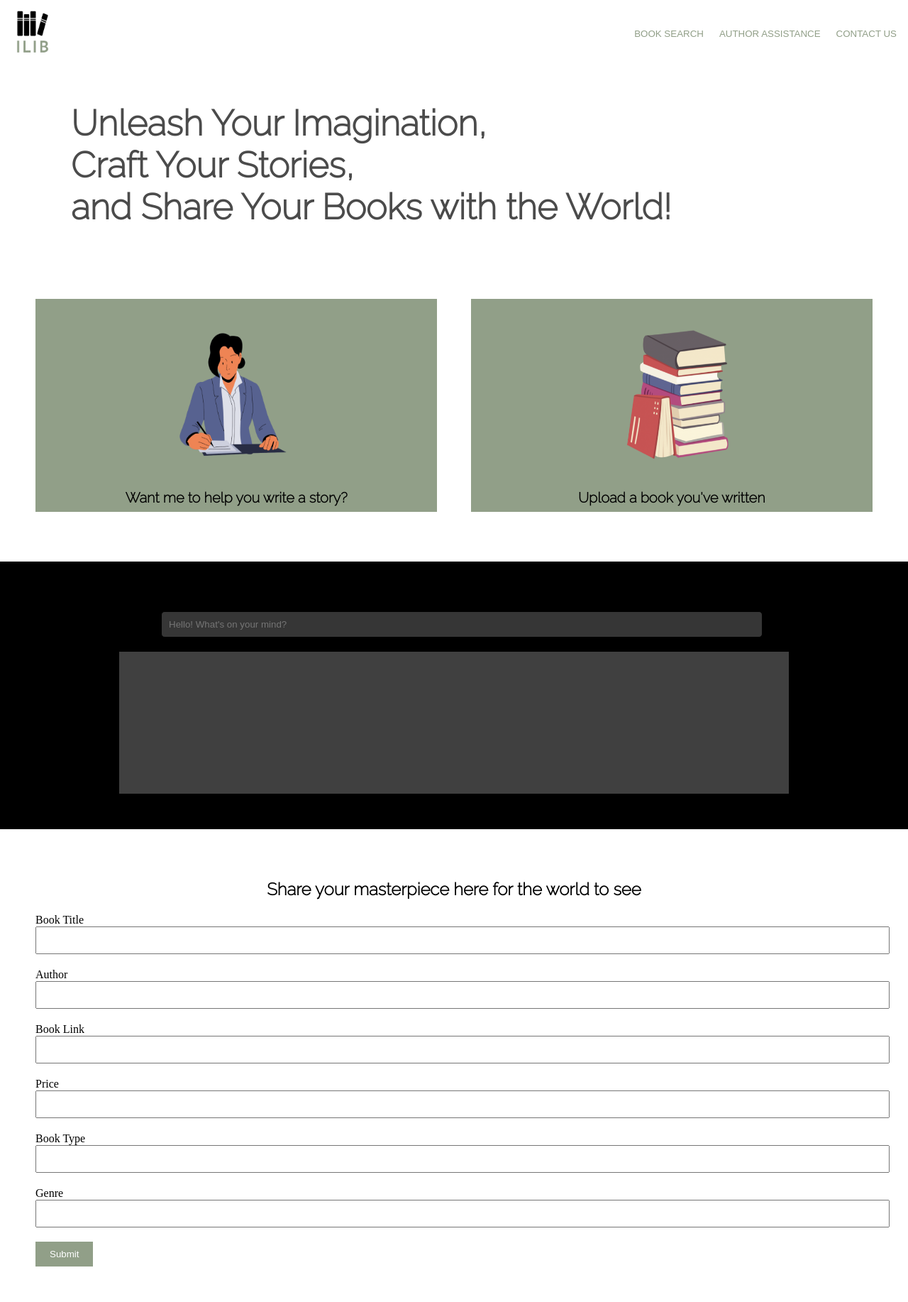
After one commit to vagisha15/book-finder, a Flask app: page /templates/writer.html in a window 1280 px wide. The commit adds this page. Shown: the whole page at 71% size. Run offline with Flask 3, Linux system fonts and the light colour scheme; some libraries are stand-ins or nearby versions.

Commit message:
working code -Styling changes and changes for Author's page

```diff
--- a/app.py
+++ b/app.py
@@ -30,6 +30,14 @@ def process_user_input(field,response):
 @app.route('/')
 def home():
     return render_template('src.html')
+
+@app.route('/templates/menu.html')
+def return_menu():
+    return render_template('menu.html')
+
+@app.route('/templates/writer.html')
+def return_writer_page():
+    return render_template('writer.html')
 
 @app.route('/api/book-details',methods=['POST'])
 def get_book_rating():
--- /dev/null
+++ b/static/menu.js
@@ -0,0 +1,26 @@
+// Fetch the menu.html file
+fetch('/templates/menu.html')
+  .then(function(response) {
+    return response.text();
+  })
+  .then(function(data) {
+    // Insert the menu.html content into the 'menu' div
+    document.getElementById('menu').innerHTML = data;
+
+    // Add event listener to the 'Writer' button
+    var writerButton = document.getElementById('writer-button');
+    writerButton.addEventListener('click', function() {
+      // Open the desired page when the button is clicked
+      window.location.href = '/templates/writer.html';
+    });
+
+    var homeButton = document.getElementById('reader-button');
+    homeButton.addEventListener('click', function() {
+      // Open the desired page when the button is clicked
+      window.location.href = '/';
+    });
+
+  })
+  .catch(function(error) {
+    console.error('Error:', error);
+  });
--- a/static/script.js
+++ b/static/script.js
@@ -2,6 +2,7 @@ document.getElementById("myForm").addEventListener("submit", function(event) {
   event.preventDefault();
   document.getElementById("header").style.display = "none";
   document.getElementById("inputDiv").style.display = "none";
+
   var inputString = document.getElementById("inputString").value;
   var url = "/api/images";
   var requestData = { inputString: inputString };
--- /dev/null
+++ b/templates/menu.html
@@ -0,0 +1,54 @@
+<!DOCTYPE html>
+<html lang="en">
+<head>
+  <meta charset="UTF-8">
+  <meta name="viewport" content="width=device-width, initial-scale=1.0">
+  <style>
+    /* CSS for menu bar */
+  #menu-bar {
+  display: flex;
+  justify-content: space-between;
+  align-items: center;
+  padding: 10px;
+  }
+
+  #menu-bar img {
+  height: 70px;
+  width: 70px;
+  margin-right: 10px;
+  }
+
+  #menu-bar .menu-buttons {
+  display: flex;
+  color: #919F88;
+  background-color: white;
+  }
+
+  #menu-bar .menu-buttons input {
+  margin-left: 10px;
+  border: none;
+  color: #919F88;
+  background-color: white;
+  }
+
+  #menu-bar .menu-buttons input:hover {
+  color: black;
+  }
+
+  </style>
+</head>
+
+<body>
+  <nav id="menu-bar">
+    <div>
+      <img src="/static/logo.png" alt="Logo">
+    </div>
+    <div class="menu-buttons">
+      <input type="button" id="reader-button" value="BOOK SEARCH">
+      <input type="button" id="writer-button" value="AUTHOR ASSISTANCE">
+      <input type="button" id="contact-button" value="CONTACT US">
+    </div>
+  </nav>
+</body>
+
+</html>
--- /dev/null
+++ b/templates/writer.html
@@ -0,0 +1,194 @@
+<!DOCTYPE html>
+<html lang="en">
+<head>
+  <meta charset="UTF-8">
+  <meta name="viewport" content="width=device-width, initial-scale=1.0">
+    <link rel="preconnect" href="https://fonts.googleapis.com">
+    <link rel="preconnect" href="https://fonts.gstatic.com" crossorigin>
+    <link href="https://fonts.googleapis.com/css2?family=Raleway:wght@200&display=swap" rel="stylesheet">
+  <style>
+    /* CSS for writers.html */
+    body {
+      margin: 0;
+      padding: 0;
+    }
+
+    h2{
+      text-align: center;
+      font-family: Raleway, sans-serif;
+      color: black;
+    }
+
+    h1{
+      text-align: left;
+      margin-bottom: 50px;
+      margin-top: 50px;
+      margin-left: 100px;
+      font-family: Raleway, sans-serif;
+      font-size: 50px;
+      font-weight: bold;
+      color: black;
+      opacity: 70%;
+
+    }
+
+    section {
+      padding: 50px;
+      color: white;
+    }
+
+    #section1 {
+      background-color: #919F88;
+      display: flex;
+      justify-content: space-between;
+    }
+
+    #section1 .block {
+      width: 48%;
+      height: 300px;
+      background-color: white;
+      margin-bottom: 20px;
+      display: flex;
+      flex-direction: column;
+      align-items: center;
+      justify-content: center;
+      cursor: pointer;
+    }
+
+    #section1 .block img {
+      height: 250px;
+      width: 250px;
+      margin-bottom: 10px;
+    }
+
+    #section1 .block .block-title {
+      font-size: 20px;
+      font-weight: bold;
+    }
+
+    #section2 {
+      background-color: #000;
+      display: flex;
+      flex-direction: column;
+      align-items: center;
+    }
+
+    #section2 .box1 {
+      width: 70%;
+      background-color: black;
+      padding: 20px;
+      text-align: center;
+    }
+
+    #section2 .box2 {
+      width: 80%;
+      background-color: #404040;
+      height: 200px;
+    }
+
+    #section3 {
+      background-color: white;
+      padding: 50px;
+    }
+
+    #section3 input[type="text"] {
+      width: 100%;
+      padding: 10px;
+      margin-bottom: 20px;
+    }
+
+    #section3 button {
+      padding: 10px 20px;
+      background-color: #919F88;
+      color: white;
+      border: none;
+      cursor: pointer;
+    }
+
+    #section3 label {
+      color: black;
+    }
+
+
+
+  </style>
+</head>
+
+<body>
+  <div id="menu"></div>
+     <h1>
+       Unleash Your Imagination, <br> Craft Your Stories,<br> and Share Your Books with the World!
+     </h1>
+
+ <section id="section1" style="background-color: white; color: black; font-family: 'Raleway', sans-serif;">
+  <div class="block" style="background-color: #919F88;" onclick="scrollToSection('section2')">
+    <img src="/static/author-write-img.png" alt="Block 1 Image">
+    <div class="block-title">Want me to help you write a story?</div>
+  </div>
+  <div class="block" style="background-color: #919F88;" onclick="scrollToSection('section3')">
+    <img src="/static/book-upload-img.png" alt="Block 2 Image">
+    <div class="block-title">Upload a book you've written</div>
+  </div>
+</section>
+
+<section id="section2">
+  <div class="box1">
+    <div class="input-container">
+      <input type="text" id="input-text" placeholder="Hello! What's on your mind?" style="background-color: #363636;width:100%; color: white; border: 1px solid black; border-radius: 5px; padding: 10px;">
+    </div>
+  </div>
+  <div class="box2" id="output-box"></div>
+</section>
+
+<section id="section3">
+  <h2>Share your masterpiece here for the world to see</h2>
+  <form>
+    <label for="book-title">Book Title</label>
+    <input type="text" id="book-title" name="book-title" required>
+
+    <label for="author">Author</label>
+    <input type="text" id="author" name="author" required>
+
+    <label for="book-link">Book Link</label>
+    <input type="text" id="book-link" name="book-link" required>
+
+    <label for="price">Price</label>
+    <input type="text" id="price" name="price" required>
+
+    <label for="book-type">Book Type</label>
+    <input type="text" id="book-type" name="book-type" required>
+
+    <label for="genre">Genre</label>
+    <input type="text" id="genre" name="genre" required>
+
+    <button type="submit">Submit</button>
+  </form>
+</section>
+
+<script>
+  function generateText() {
+    const inputText = document.getElementById("input-text").value;
+    // Perform API call and retrieve the generated text
+    // Replace the code below with your API call implementation
+
+    // Example code to display the generated text
+    const generatedText = "Lorem ipsum dolor sit amet, consectetur adipiscing elit.";
+    document.getElementById("output-box").innerText = generatedText;
+  }
+
+  function scrollToSection(sectionId) {
+    const section = document.getElementById(sectionId);
+    section.scrollIntoView({ behavior: 'smooth' });
+  }
+
+  const inputText = document.getElementById("input-text");
+  inputText.addEventListener("keyup", function(event) {
+    if (event.key === "Enter") {
+      event.preventDefault();
+      generateText();
+    }
+  });
+</script>
+<script src="/static/menu.js"></script>
+</body>
+</html>
```
Also changed, not shown: static/landing.css (+29 -12 lines), templates/rating.html (+66 -11 lines), templates/src.html (+10 -0 lines), static/5466899-middle.png, static/author-write-img.png (added), static/book-upload-img.png (added), static/logo.png (added), 2 other files.
